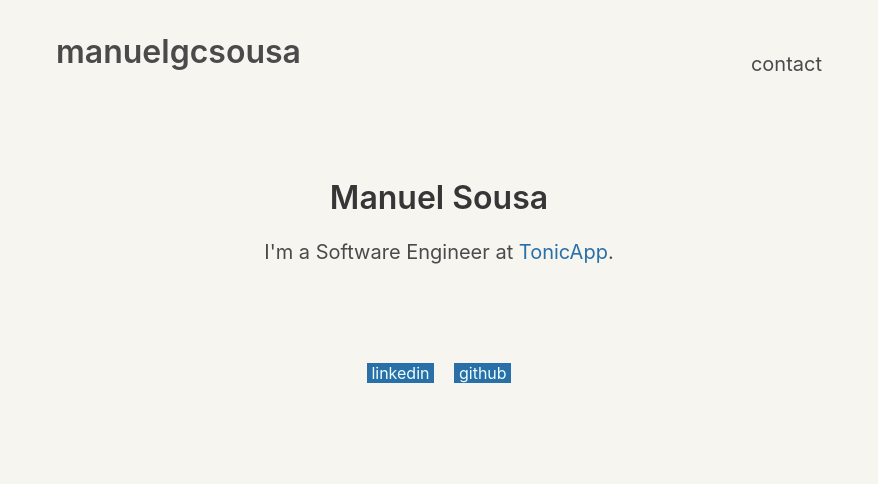
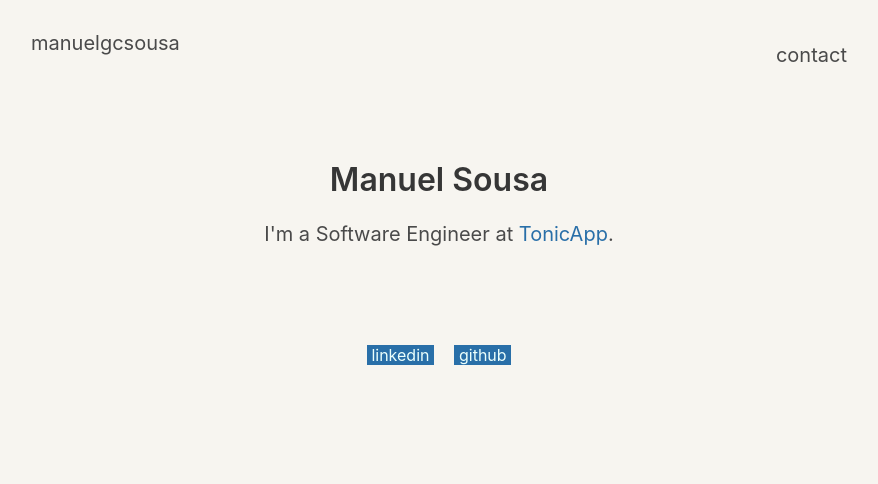
Before and after one commit to manuelgcsousa/manuelgcsousa.github.io, a plain HTML site: page index.html in a window 1280 px wide. Shown: the whole page, without its empty margins (201-1079 px from the left). Drawn offline with nearby package versions, Linux system fonts and the light colour scheme.

Commit message:
Nav bar margins

```diff
--- a/index.html
+++ b/index.html
@@ -11,7 +11,7 @@
       }
 
       body {
-        max-width: 800px;
+        max-width: 850px;
         margin: 20px auto;
         padding: 0 5px;
       }
@@ -24,7 +24,7 @@
 
   <body>
     <nav class="level" aria-label="main navigation">
-      <h1 class="navbar-item title">
+      <h1 class="navbar-item subtitle">
         manuelgcsousa
       </h1>
       <a class="has-text-right" href="mailto:manuelgcsousa@gmail.com">
```
